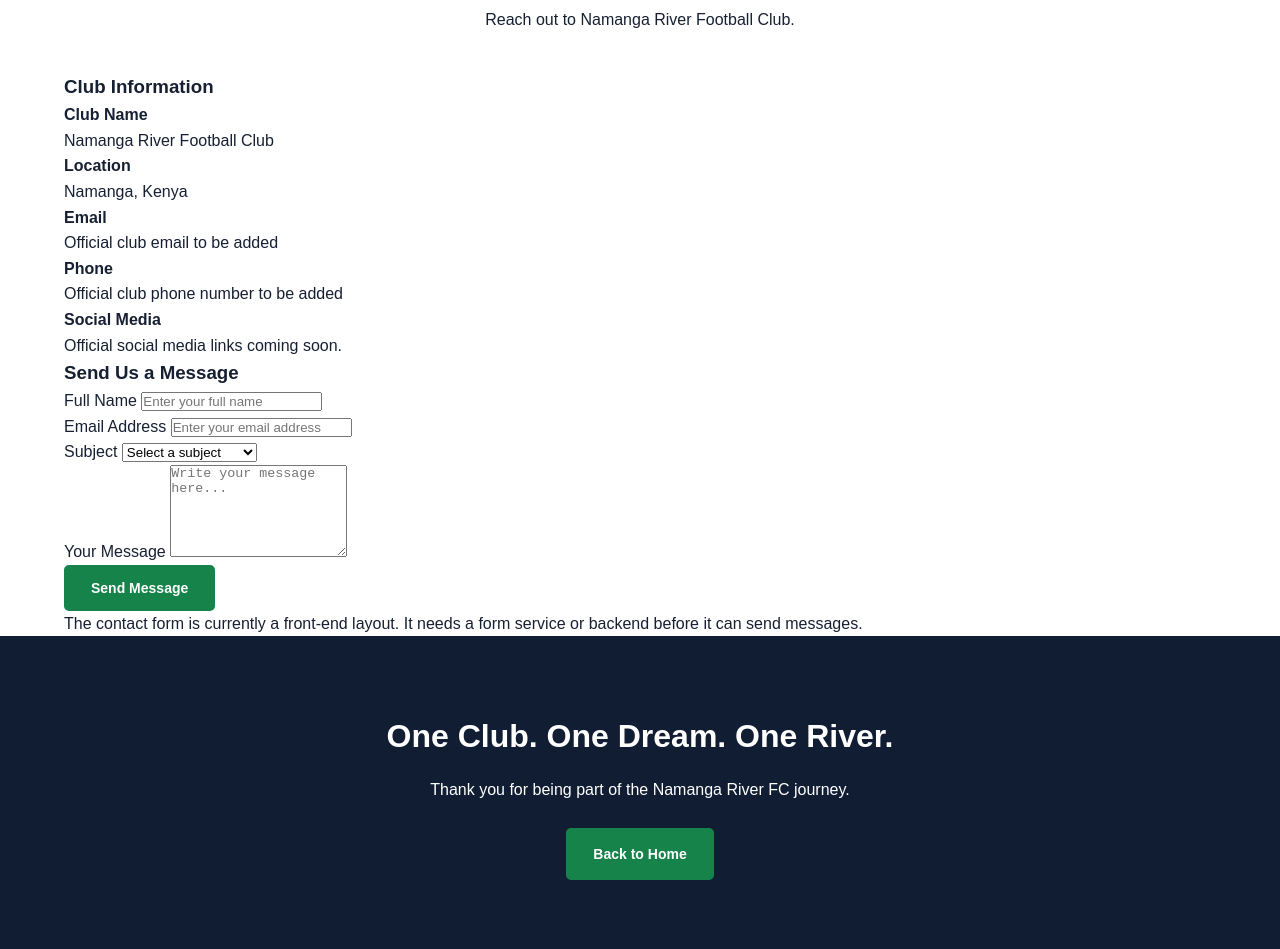
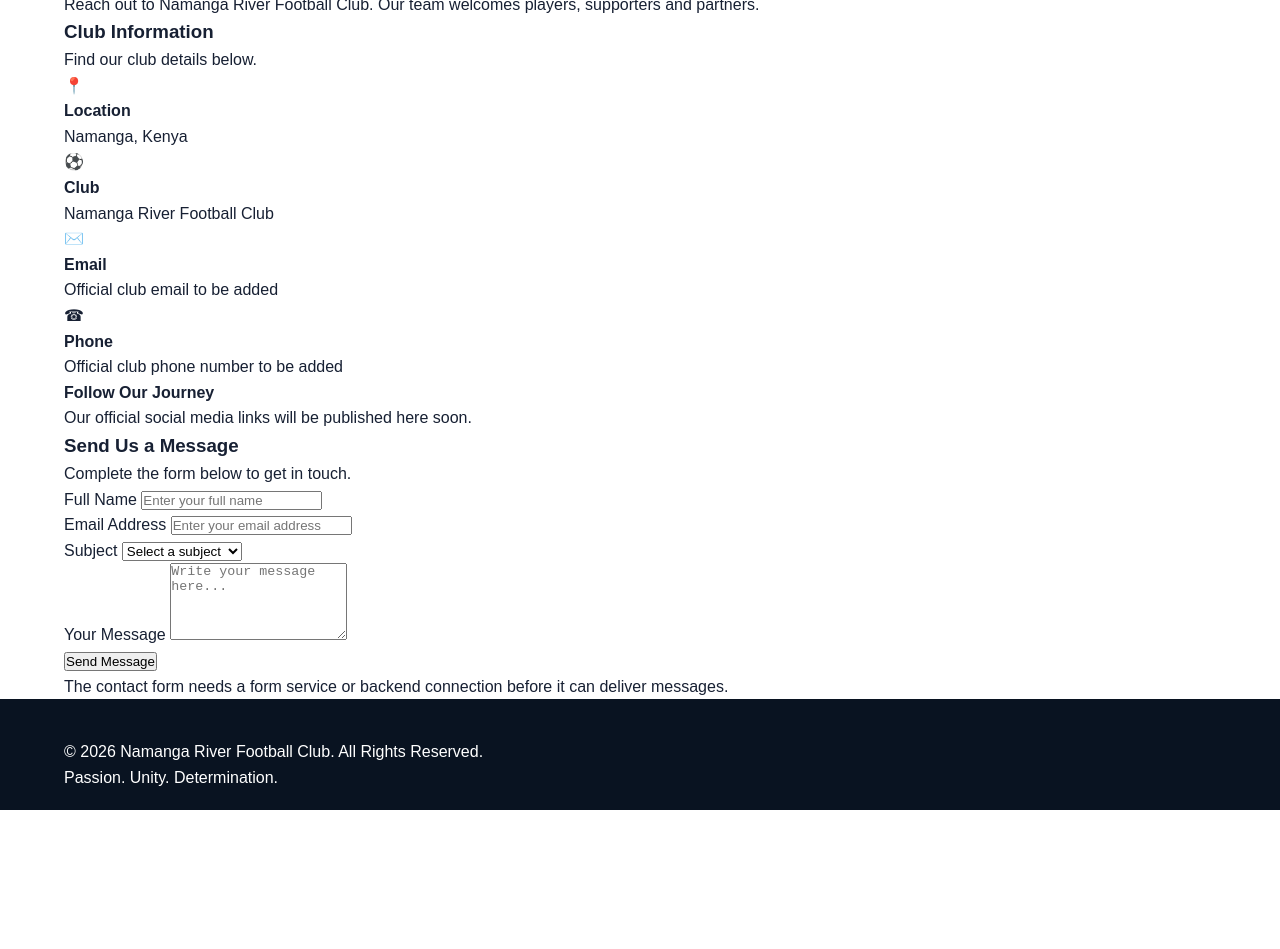
Before and after one commit to Somoirekoikai/Namanga-River-FC, a plain HTML site: page contact.html in a window 1280 px wide. Shown: the part 257-1206 px from the top of the page. After the commit the page ends 1067 px from the top, so only its background shows below. Drawn offline with Linux system fonts and the light colour scheme.

Commit message:
Update contact.html

```diff
--- a/contact.html
+++ b/contact.html
@@ -4,20 +4,26 @@
 <head>
     <meta charset="UTF-8">
     <meta name="viewport" content="width=device-width, initial-scale=1.0">
+    <meta name="description" content="Contact Namanga River Football Club.">
     <title>Contact Us | Namanga River FC</title>
     <link rel="stylesheet" href="css/style.css">
-    <link rel="preconnect" href="https://fonts.googleapis.com">
-    <link rel="preconnect" href="https://fonts.gstatic.com" crossorigin>
-    <link href="https://fonts.googleapis.com/css2?family=Montserrat:wght@400;500;600;700;800&display=swap" rel="stylesheet">
 </head>
+
 <body>
 
 <header class="header">
-    <div class="container nav-container">
+    <div class="container header-container">
+
         <a href="index.html" class="logo">
-            <img src="images/logo.png" alt="Namanga River FC Logo">
+            <img src="images/Namanga%20river%20logo.jpeg"
+                 alt="Namanga River FC Logo">
             <span>Namanga River FC</span>
         </a>
+
+        <button class="menu-toggle" id="menu-toggle"
+                aria-label="Toggle navigation" aria-expanded="false">
+            ☰
+        </button>
 
         <nav class="nav" id="nav">
             <a href="index.html">Home</a>
@@ -26,67 +32,94 @@
             <a href="fixtures.html">Fixtures</a>
             <a href="results.html">Results</a>
             <a href="gallery.html">Gallery</a>
-            <a href="news.html">News</a>
+            <a href="new.html">News</a>
             <a href="contact.html" class="active">Contact</a>
         </nav>
 
-        <button class="menu-toggle" id="menu-toggle" aria-label="Open navigation menu">☰</button>
     </div>
 </header>
 
-<section class="page-hero">
+<main>
+
+    <section class="contact-hero">
         <div class="container">
-        <p class="eyebrow">GET IN TOUCH</p>
+            <p class="contact-label">GET IN TOUCH</p>
             <h1>Contact Our Club</h1>
-        <p>We welcome supporters, players, sponsors and football partners.</p>
+            <p>
+                Have a question, want to join the team, or interested
+                in partnering with us? We would love to hear from you.
+            </p>
         </div>
     </section>
 
-<main>
-    <section class="section">
+    <section class="contact-section">
         <div class="container">
 
-            <div class="section-heading">
-                <p class="eyebrow">CONNECT WITH US</p>
+            <div class="contact-heading">
+                <p class="contact-label">CONNECT WITH US</p>
                 <h2>We Would Love to Hear From You</h2>
-                <p>Reach out to Namanga River Football Club.</p>
+                <p>
+                    Reach out to Namanga River Football Club.
+                    Our team welcomes players, supporters and partners.
+                </p>
             </div>
 
-            <div class="contact-grid">
+            <div class="contact-layout">
 
-                <div class="contact-info">
+                <div class="contact-information">
                     <h3>Club Information</h3>
+                    <p class="contact-intro">
+                        Find our club details below.
+                    </p>
 
-                    <div class="contact-detail">
-                        <h4>Club Name</h4>
-                        <p>Namanga River Football Club</p>
-                    </div>
-
-                    <div class="contact-detail">
+                    <div class="contact-item">
+                        <div class="contact-icon">📍</div>
+                        <div>
                             <h4>Location</h4>
                             <p>Namanga, Kenya</p>
                         </div>
+                    </div>
 
-                    <div class="contact-detail">
+                    <div class="contact-item">
+                        <div class="contact-icon">⚽</div>
+                        <div>
+                            <h4>Club</h4>
+                            <p>Namanga River Football Club</p>
+                        </div>
+                    </div>
+
+                    <div class="contact-item">
+                        <div class="contact-icon">✉️</div>
+                        <div>
                             <h4>Email</h4>
                             <p>Official club email to be added</p>
                         </div>
+                    </div>
 
-                    <div class="contact-detail">
+                    <div class="contact-item">
+                        <div class="contact-icon">☎</div>
+                        <div>
                             <h4>Phone</h4>
                             <p>Official club phone number to be added</p>
                         </div>
+                    </div>
 
-                    <div class="contact-detail">
-                        <h4>Social Media</h4>
-                        <p>Official social media links coming soon.</p>
+                    <div class="contact-social">
+                        <h4>Follow Our Journey</h4>
+                        <p>
+                            Our official social media links will be
+                            published here soon.
+                        </p>
                     </div>
                 </div>
 
                 <div class="contact-form-container">
                     <h3>Send Us a Message</h3>
+                    <p class="contact-intro">
+                        Complete the form below to get in touch.
+                    </p>
 
-                    <form action="#" method="POST" id="contact-form">
+                    <form class="contact-form" action="#" method="POST">
 
                         <div class="form-group">
                             <label for="name">Full Name</label>
@@ -104,52 +137,48 @@
                             <label for="subject">Subject</label>
                             <select id="subject" name="subject" required>
                                 <option value="">Select a subject</option>
-                                <option value="General Inquiry">General Inquiry</option>
-                                <option value="Player Registration">Player Registration</option>
+                                <option value="Joining the team">Joining the team</option>
                                 <option value="Sponsorship">Sponsorship</option>
                                 <option value="Partnership">Partnership</option>
-                                <option value="Other">Other</option>
+                                <option value="General enquiry">General enquiry</option>
                             </select>
                         </div>
 
                         <div class="form-group">
                             <label for="message">Your Message</label>
-                            <textarea id="message" name="message" rows="6"
-                                placeholder="Write your message here..." required></textarea>
+                            <textarea id="message" name="message"
+                                      rows="5"
+                                      placeholder="Write your message here..."
+                                      required></textarea>
                         </div>
 
-                        <button type="submit" class="btn btn-primary">
+                        <button type="submit" class="contact-submit">
                             Send Message
                         </button>
 
+                        <p class="form-note">
+                            The contact form needs a form service or
+                            backend connection before it can deliver messages.
+                        </p>
+
                     </form>
-
-                    <p class="squad-note">
-                        The contact form is currently a front-end layout.
-                        It needs a form service or backend before it can send messages.
-                    </p>
                 </div>
 
             </div>
         </div>
     </section>
+
 </main>
 
-<section class="cta-section">
+<footer class="footer">
     <div class="container">
-        <h2>One Club. One Dream. One River.</h2>
-        <p>Thank you for being part of the Namanga River FC journey.</p>
-        <a href="index.html" class="btn btn-primary">Back to Home</a>
-    </div>
-</section>
-
-<footer class="footer">
-    <div class="container footer-content">
-        <p>&copy; <span id="year"></span> Namanga River Football Club. All rights reserved.</p>
-        <p>ONE CLUB. ONE DREAM. ONE RIVER.</p>
+        <p>&copy; <span id="year"></span> Namanga River Football Club.
+           All Rights Reserved.</p>
+        <p>Passion. Unity. Determination.</p>
     </div>
 </footer>
 
 <script src="js/script.js"></script>
+
 </body>
 </html>
```
Lines whose indentation alone changed are shown as unchanged.
